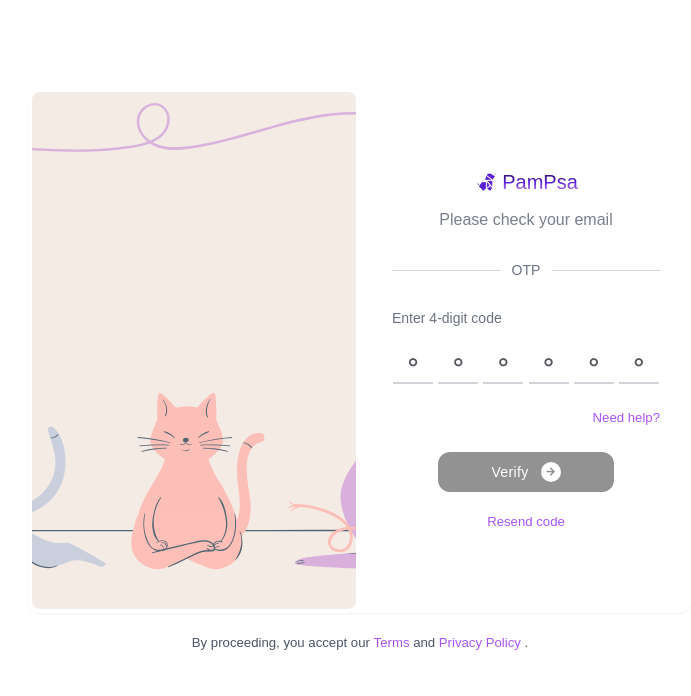
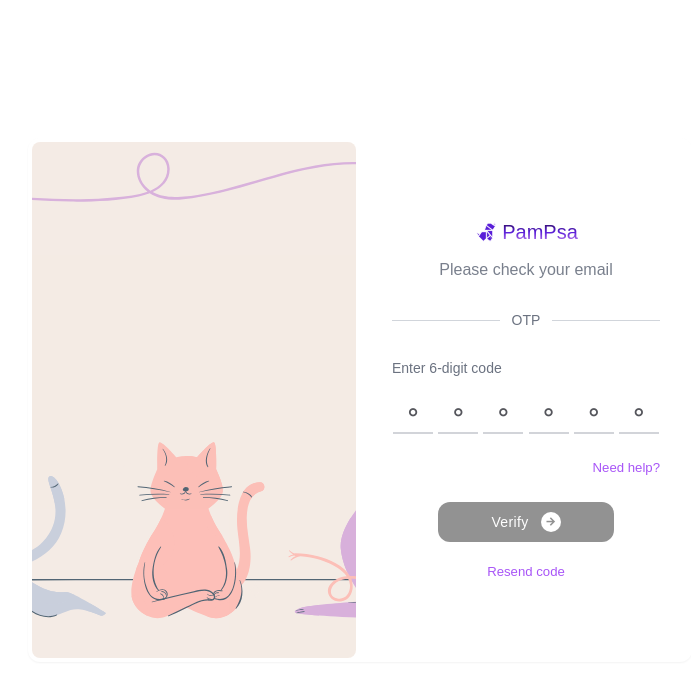
Before and after one commit to heisdanielade/PamietamPsa-frontend, a Vue app: page /u/verify-email in a window 1280 px wide. Shown: the top 696 px of the page, without its empty margins (280-971 px from the left). Built offline with nearby package versions, Linux system fonts and the light colour scheme; a web font is replaced by a local one.

Commit message:
ui: modified text contents in email verification page

```diff
--- a/src/components/auth/forms/EmailVerificationForm.vue
+++ b/src/components/auth/forms/EmailVerificationForm.vue
@@ -40,7 +40,7 @@
 
 
                             <label for="otp-0" class="absolute top-1 left-0 transition-all text-gray-500 text-sm">
-                                Enter 4-digit code
+                                Enter 6-digit code
                             </label>
 
                         </div>
@@ -76,22 +76,6 @@
                     </p>
                 </div>
 
-            </div>
-
-            <!-- Info -->
-            <div class="xmt-6 mb-10 p-5 xflex items-center justify-center text-[0.825rem] font-normal text-gray-600">
-                <div class="text-center">
-                    By proceeding, you accept our
-                    <router-link to="/legal/terms"
-                        class="font-medium text-purple-500 transition hover:underline hover:text-purple-700">
-                        Terms
-                    </router-link>
-                    and
-                    <router-link to="/legal/policy"
-                        class="font-medium text-purple-500 transition hover:underline hover:text-purple-700">
-                        Privacy Policy
-                    </router-link>.
-                </div>
             </div>
 
         </div>
```
